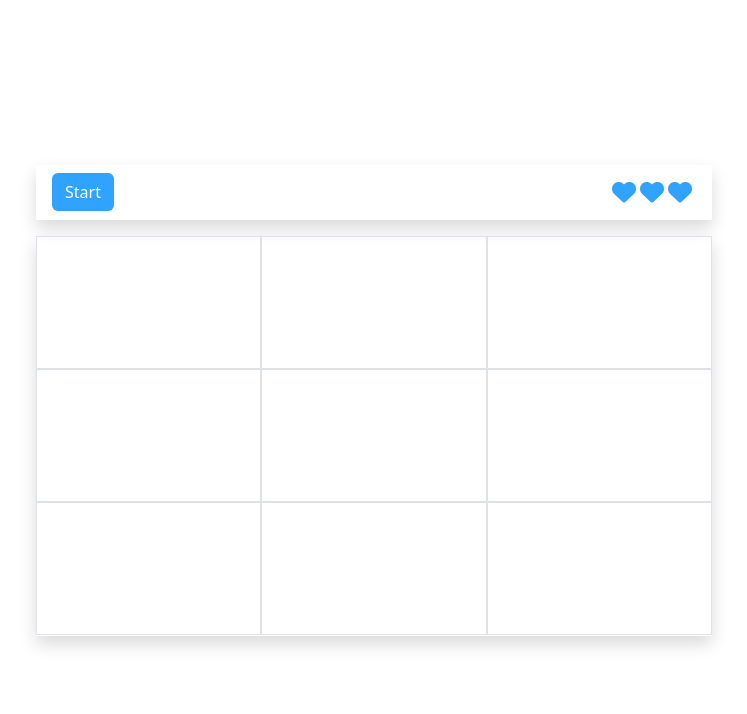
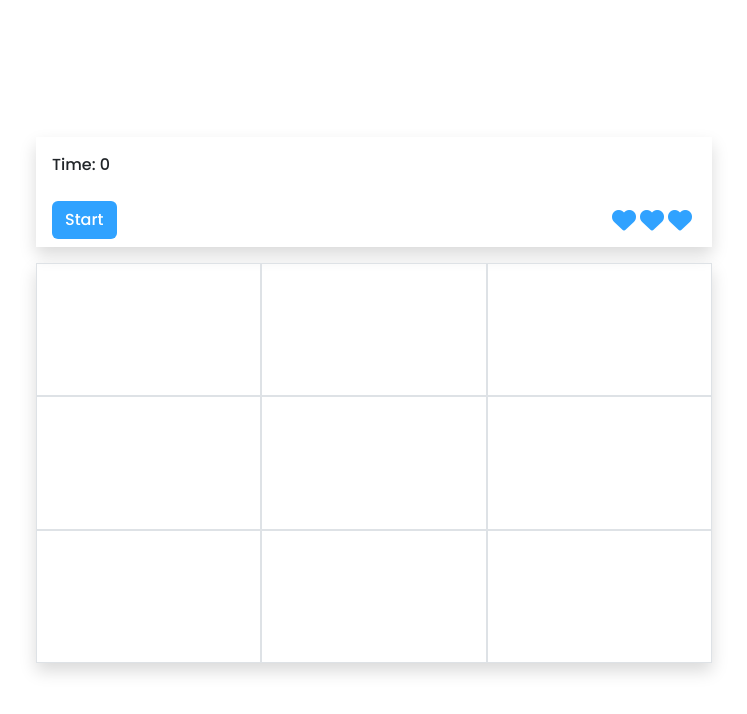
Before and after one commit to josue052015/memory-game, an Angular app in the folder memory-game/: page / in a window 1280 px wide. Shown: the top 714 px of the page, without its empty margins (266-1013 px from the left). Built offline with nearby package versions, Linux system fonts and the light colour scheme.

Commit message:
counter integration

```diff
--- a/memory-game/src/app/app.component.html
+++ b/memory-game/src/app/app.component.html
@@ -1,8 +1,7 @@
 <div class="container content">
-    <app-menu [gameStatus]="gameStatus" [attempsRemaining]="attempsRemaining"
-     (onStartGame)="startGame()" (onGameOver)="endGame()"></app-menu>
+    <app-menu [gameStatus]="gameStatus" [attempsRemaining]="attempsRemaining" [gameDifficulty]="difficulty"
+        (onStartGame)="startGame()" (onGameOver)="endGame()"></app-menu>
     <app-keyboard [gameStatus]="gameStatus" [attempsRemaining]="attempsRemaining"
-    (onAttempFailed)="handleAttempFailed()"
-    ></app-keyboard>
+        (onAttempFailed)="handleAttempFailed()" (onStageCompleted)="handleStageCompleted()"></app-keyboard>
 </div>
 <router-outlet></router-outlet>
--- a/memory-game/src/app/app.component.ts
+++ b/memory-game/src/app/app.component.ts
@@ -1,4 +1,4 @@
-import { Component } from '@angular/core';
+import { Component, OnInit } from '@angular/core';
 import { GameDifficulty } from './shared/enums/game-difficulty.enum';
 import { GameStatus } from './shared/enums/game-status.enum';
 
@@ -8,23 +8,34 @@ import { GameStatus } from './shared/enums/game-status.enum';
   styleUrls: ['./app.component.scss']
 })
 export class AppComponent {
+
   title = 'memory-game';
   attempsRemaining = 3
   difficulty = GameDifficulty.Normal;
   gameStatus = GameStatus.GameOver;
+  currentScore = 0;
+  highScore = localStorage.getItem('highScore')
 
-  startGame(){
-
+  startGame() {
     this.gameStatus = GameStatus.GameStarted;
   }
 
-  endGame(){
+  endGame() {
     this.gameStatus = GameStatus.GameOver;
     this.attempsRemaining = 3
+    this.currentScore = 0
   }
 
-  handleAttempFailed(){
+  handleAttempFailed() {
     this.attempsRemaining -= 1
-    if(this.attempsRemaining == 0) this.endGame()
+    if (this.attempsRemaining == 0) this.endGame()
+  }
+
+  handleStageCompleted() {
+    this.currentScore += 50
+    const highScore = localStorage.getItem('highScore')
+    if (this.currentScore > Number(highScore)) {
+      localStorage.setItem('highScore', this.currentScore.toString())
+    }
   }
 }
--- a/memory-game/src/app/pages/keyboard/keyboard.component.html
+++ b/memory-game/src/app/pages/keyboard/keyboard.component.html
@@ -1,6 +1,6 @@
 
    <!--  <button type="button" class="btn start-btn" (click)="startChallenge()">Start</button> -->
-    <div class="row m-0 keyboard shadow" [ngClass]="{'disabled-keyboard': !keyboardActive, 'keyboard-error': keyboardError}">
+    <div class="row m-0 keyboard shadow" [ngClass]="{'disabled-keyboard': !keyboardActive, 'keyboard-error': keyboardError, 'keyboard-success': keyboardSuccess}">
         <div *ngFor="let item of elements" class="col-4 keyboard-item border"
         [ngClass]="{'active': item.isActive}" (click)="onKeyboardPressed(item)"
         >
--- a/memory-game/src/app/pages/keyboard/keyboard.component.scss
+++ b/memory-game/src/app/pages/keyboard/keyboard.component.scss
@@ -25,3 +25,7 @@
 .keyboard-error{
     background-color: v.$keyboard-error-bg;
 }
+
+.keyboard-success{
+    background-color: v.$keyboard-success-bg;
+}
--- a/memory-game/src/app/pages/keyboard/keyboard.component.ts
+++ b/memory-game/src/app/pages/keyboard/keyboard.component.ts
@@ -12,15 +12,18 @@ export class KeyboardComponent implements OnInit, OnChanges {
   @Input() gameStatus: any;
   @Input() attempsRemaining: any;
   @Output() onAttempFailed = new EventEmitter();
+  @Output() onStageCompleted = new EventEmitter();
 
   constructor() { }
 
   elements: IKeyboardElement[] = [];
-  challengeCounter = 1
+  combinationCounter = 1
   keyboardActive = false;
   keysCombination: number[] = []
   attempsCombination: number[] = []
   keyboardError = false
+  keyboardSuccess = false;
+
 
   ngOnInit(): void {
     this.generateKeyboardElements()
@@ -31,7 +34,7 @@ export class KeyboardComponent implements OnInit, OnChanges {
       console.log('changes', changes)
       switch (changes['gameStatus']?.currentValue) {
         case GameStatus.GameStarted:
-          this.startChallenge()
+          this.generateGameStage()
           break;
         case GameStatus.GameOver:
           this.endChallenge()
@@ -50,11 +53,11 @@ export class KeyboardComponent implements OnInit, OnChanges {
   endChallenge() {
     this.keysCombination = []
     this.attempsCombination = []
-    this.challengeCounter = 1
+    this.combinationCounter = 1
     this.keyboardActive = false
   }
 
-  startChallenge() {
+  generateGameStage(combinationsLength = 4, displayColorTime = 500) {
     this.keyboardActive = false
     let randomItem = this.getRandomInt()
     this.keysCombination.push(randomItem)
@@ -64,15 +67,16 @@ export class KeyboardComponent implements OnInit, OnChanges {
 
     setTimeout(() => {
       this.elements[randomItem].isActive = false
-      if (this.challengeCounter < 4) {
-        this.challengeCounter += 1
-        this.startChallenge()
+      const stageGenerationCompleted = this.combinationCounter < combinationsLength
+      if (stageGenerationCompleted) {
+        this.combinationCounter += 1
+        this.generateGameStage()
       }
       else {
-        this.challengeCounter = 1
+        this.combinationCounter = 1
         this.keyboardActive = true
       }
-    }, 500);
+    }, displayColorTime);
   }
 
 
@@ -80,20 +84,30 @@ export class KeyboardComponent implements OnInit, OnChanges {
     this.activateKey(key);
     this.attempsCombination.push(key.position)
 
-    if (!this.isARightAnswer()) {
+    switch (this.isARightAnswer()) {
+      case true:
+        const isStageCompleted = this.attempsCombination.length == this.keysCombination.length;
+        if (isStageCompleted) {
+          //TODO: consider this event to future changes on the menu
+          this.onStageCompleted.emit()
+          this.keyboardSuccess = true;
+          setTimeout(() => {
+            this.keyboardSuccess = false;
+            this.generateGameStage()
+          }, 1000);
+
+        }
+        break;
+      case false:
         this.keyboardError = true;
         this.onAttempFailed.emit()
-    /*   if(this.attempsRemaining == 0){
-        alert('failed')
-      }
-      else{
-
-      } */
         setTimeout(() => {
           this.attempsCombination = []
           this.keyboardError = false
         }, 1000);
+        break;
     }
+
   }
 
   activateKey(key: IKeyboardElement) {
--- a/memory-game/src/app/pages/menu/menu.component.html
+++ b/memory-game/src/app/pages/menu/menu.component.html
@@ -1,8 +1,13 @@
-<div class="shadow mb-3 menu px-3">
-    <button type="button" class="btn start-btn" (click)="onStartGame.emit()"
-    *ngIf="gameStatus == gameStatusEnum.GameOver">Start</button>
-    <button type="button" class="btn end-btn" (click)="onGameOver.emit()"
-    *ngIf="gameStatus == gameStatusEnum.GameStarted">End Game</button>
-    <div class="d-flex"><i class="fa-solid fa-heart attemp-remaining-icon me-1"
-         *ngFor="let _ of [].constructor(attempsRemaining)"></i></div>
+<div class="shadow px-3 mb-3">
+    <div class="menu-row">
+        <div class="d-flex">Time: {{counter}}</div>
+    </div>
+    <div class="menu-row">
+        <button type="button" class="btn start-btn" (click)="startGame()"
+            *ngIf="gameStatus == gameStatusEnum.GameOver">Start</button>
+        <button type="button" class="btn end-btn" (click)="endGame()"
+            *ngIf="gameStatus == gameStatusEnum.GameStarted">End Game</button>
+        <div class="d-flex"><i class="fa-solid fa-heart attemp-remaining-icon me-1"
+                *ngFor="let _ of [].constructor(attempsRemaining)"></i></div>
+    </div>
 </div>
--- a/memory-game/src/app/pages/menu/menu.component.scss
+++ b/memory-game/src/app/pages/menu/menu.component.scss
@@ -10,7 +10,7 @@
     color: #FFF;
 }
 
-.menu{
+.menu-row{
     min-height: 55px;
     display: flex;
     align-items: center;
--- a/memory-game/src/app/pages/menu/menu.component.ts
+++ b/memory-game/src/app/pages/menu/menu.component.ts
@@ -1,5 +1,6 @@
 import { Component, EventEmitter, Input, OnInit, Output } from '@angular/core';
 import { GameStatus } from 'src/app/shared/enums/game-status.enum';
+import { GameDifficulty } from '../../shared/enums/game-difficulty.enum';
 
 @Component({
   selector: 'app-menu',
@@ -9,8 +10,10 @@ import { GameStatus } from 'src/app/shared/enums/game-status.enum';
 export class MenuComponent implements OnInit {
 
   gameStatusEnum = GameStatus
+  counter = 0;
   @Input() gameStatus: any;
-  @Input()  attempsRemaining: any;
+  @Input() attempsRemaining: any;
+  @Input() gameDifficulty: any;
   @Output() onStartGame = new EventEmitter()
   @Output() onGameOver = new EventEmitter()
 
@@ -19,4 +22,45 @@ export class MenuComponent implements OnInit {
   ngOnInit(): void {
   }
 
+  startGame() {
+    this.onStartGame.emit()
+    this.startCounter()
+  }
+
+  endGame() {
+    this.counter = 0;
+    this.onGameOver.emit()
+  }
+
+  startCounter() {
+    switch (this.gameDifficulty) {
+      case GameDifficulty.Easy:
+        this.counter = 30
+        break;
+      case GameDifficulty.Normal:
+        this.counter = 40
+        break;
+      case GameDifficulty.Hard:
+        this.counter = 50
+        break;
+      case GameDifficulty.Insane:
+        this.counter = 60
+        break;
+    }
+    this.discountCounter()
+
+  }
+
+  discountCounter() {
+    setTimeout(() => {
+      if (this.counter == 0) {
+        this.endGame()
+      }
+      else {
+        this.counter -= 1
+        this.discountCounter()
+      }
+    }, 1000);
+  }
+
 }
--- a/memory-game/src/index.html
+++ b/memory-game/src/index.html
@@ -6,6 +6,9 @@
   <base href="/">
   <meta name="viewport" content="width=device-width, initial-scale=1">
   <link rel="icon" type="image/x-icon" href="favicon.ico">
+  <link rel="preconnect" href="https://fonts.googleapis.com">
+<link rel="preconnect" href="https://fonts.gstatic.com" crossorigin>
+<link href="https://fonts.googleapis.com/css2?family=Poppins:wght@500&display=swap" rel="stylesheet">
   <script src="https://kit.fontawesome.com/78298944a7.js" crossorigin="anonymous"></script>
 </head>
 <body>
--- a/memory-game/src/sass/variables.scss
+++ b/memory-game/src/sass/variables.scss
@@ -1,4 +1,5 @@
 
 $keyboard-error-bg: red;
+$keyboard-success-bg: green;
 $main-color: #30A2FF;
 $selection-color: #ffffff;
--- a/memory-game/src/styles.scss
+++ b/memory-game/src/styles.scss
@@ -8,3 +8,7 @@
   'print',
   'reboot',
   'type'; */
+
+  body{
+    font-family: 'Poppins', sans-serif;
+  }
```
Lines whose indentation alone changed are shown as unchanged.
